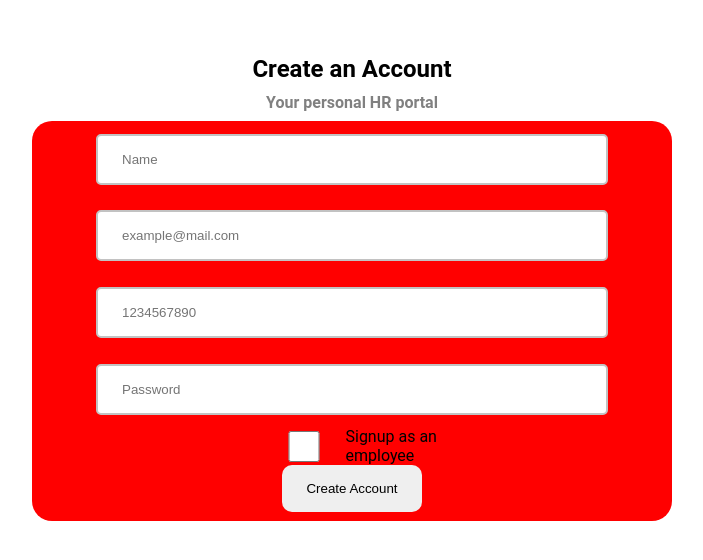
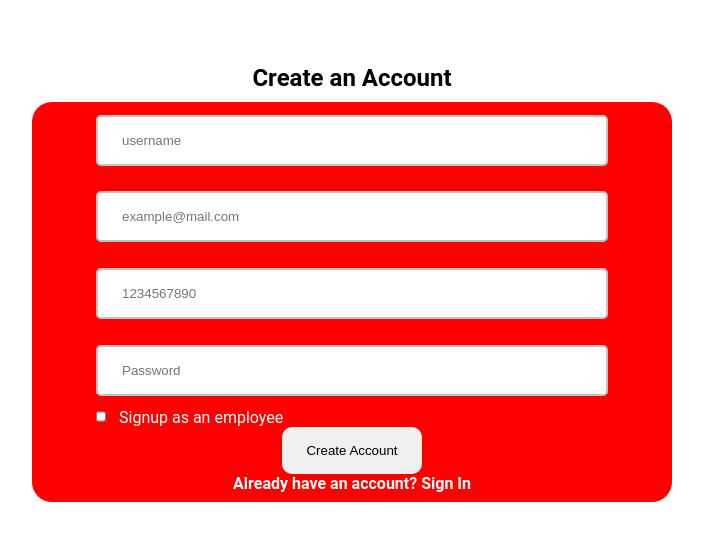
Before and after one commit to WungthingKashungnao/hr-portal, a React (Vite) app: page /signup in a window 1280 px wide. Shown: the part 112-672 px from the top of the page, without its empty margins (288-991 px from the left). Built offline with nearby package versions, Linux system fonts and the light colour scheme.

Commit message:
added link to singn in and validation added to signup

```diff
--- a/package.json
+++ b/package.json
@@ -12,7 +12,8 @@
   "dependencies": {
     "react": "^19.0.0",
     "react-dom": "^19.0.0",
-    "react-router-dom": "^7.5.1"
+    "react-router-dom": "^7.5.1",
+    "react-toastify": "^11.0.5"
   },
   "devDependencies": {
     "@eslint/js": "^9.22.0",
--- a/src/pages/signup/SignUp.jsx
+++ b/src/pages/signup/SignUp.jsx
@@ -1,6 +1,8 @@
 import React from "react";
 import styles from "./singnUpStyle.module.css";
 import { useState } from "react";
+import { Bounce, ToastContainer, toast } from "react-toastify";
+import { Link } from "react-router-dom";
 
 const SignUp = () => {
   const [userDetails, setUserDetails] = useState({
@@ -15,20 +17,67 @@ const SignUp = () => {
     e.preventDefault();
 
     const users = JSON.parse(localStorage.getItem("users")) || [];
+
+    for (const element of users) {
+      if (element.name.toLowerCase() === userDetails.name.toLocaleLowerCase()) {
+        console.log("ele name>>", element.name.toLowerCase());
+        console.log("user name>>", userDetails.name.toLocaleLowerCase());
+        toast.error("There is an existing user with the same name!", {
+          position: "top-right",
+          autoClose: 5000,
+          hideProgressBar: false,
+          closeOnClick: false,
+          pauseOnHover: true,
+          draggable: true,
+          progress: undefined,
+          theme: "dark",
+          transition: Bounce,
+        });
+        return;
+      }
+
+      if (
+        element.email.toLowerCase() === userDetails.email.toLocaleLowerCase()
+      ) {
+        toast.error("There is an existing user with the same email!", {
+          position: "top-right",
+          autoClose: 5000,
+          hideProgressBar: false,
+          closeOnClick: false,
+          pauseOnHover: true,
+          draggable: true,
+          progress: undefined,
+          theme: "dark",
+          transition: Bounce,
+        });
+        return;
+      }
+    }
+
     users.push(userDetails);
     localStorage.setItem("users", JSON.stringify(users));
-    console.log("users  >>>>>", users);
+    toast.success("Successfully signed up!", {
+      position: "top-right",
+      autoClose: 5000,
+      hideProgressBar: false,
+      closeOnClick: false,
+      pauseOnHover: true,
+      draggable: true,
+      progress: undefined,
+      theme: "dark",
+      transition: Bounce,
+    });
   };
 
   return (
     <div className={styles.container}>
       <h2>Create an Account</h2>
-      <p>Your personal HR portal</p>
+      {/* <p>Your personal HR portal</p> */}
       <form onSubmit={handleSubmit}>
         <input
           required
           type="text"
-          placeholder="Name"
+          placeholder="username"
           value={userDetails.name}
           onChange={(e) =>
             setUserDetails({ ...userDetails, name: e.target.value })
@@ -69,7 +118,9 @@ const SignUp = () => {
         />
 
         <div className={styles.checkbox}>
+          <div className={styles.inpt}>
             <input
+              className={styles.isEmployee}
               type="checkbox"
               value={userDetails.isEmployee}
               onClick={() =>
@@ -78,12 +129,24 @@ const SignUp = () => {
                   isEmployee: !userDetails.isEmployee,
                 })
               }
-          />{" "}
-          <label>Signup as an employee</label>
+            />
+          </div>{" "}
+          <div>
+            <span>Signup as an employee</span>
+          </div>
         </div>
 
         <button>Create Account</button>
+        <div className={styles.link}>
+          <p>
+            Already have an account?{" "}
+            <Link to={"/signin"} className={styles.singin}>
+              Sign In
+            </Link>{" "}
+          </p>
+        </div>
       </form>
+      <ToastContainer />
     </div>
   );
 };
--- a/src/pages/signup/singnUpStyle.module.css
+++ b/src/pages/signup/singnUpStyle.module.css
@@ -43,15 +43,35 @@ form {
     border-radius: 5px;
   }
   .checkbox {
+    width: 80%;
     display: flex;
+    .inpt {
+      margin-right: 10px;
+      .isEmployee {
+        border: 10px solid black;
+      }
+    }
+    span {
+      color: white;
+    }
   }
 
   button {
     padding: 1rem 1.5rem;
-    margin-bottom: 1rem;
     border-radius: 10px;
     border: none;
     cursor: pointer;
+  }
+
+  .link {
+    margin-bottom: 1rem;
+    p {
+      color: white;
+    }
+  }
+  .singin {
+    color: white;
+    text-decoration: none;
   }
 }
 
```
Also changed, not shown: 1 other file (tests, documents, lock files or other folders). Lines whose indentation alone changed are shown as unchanged.
